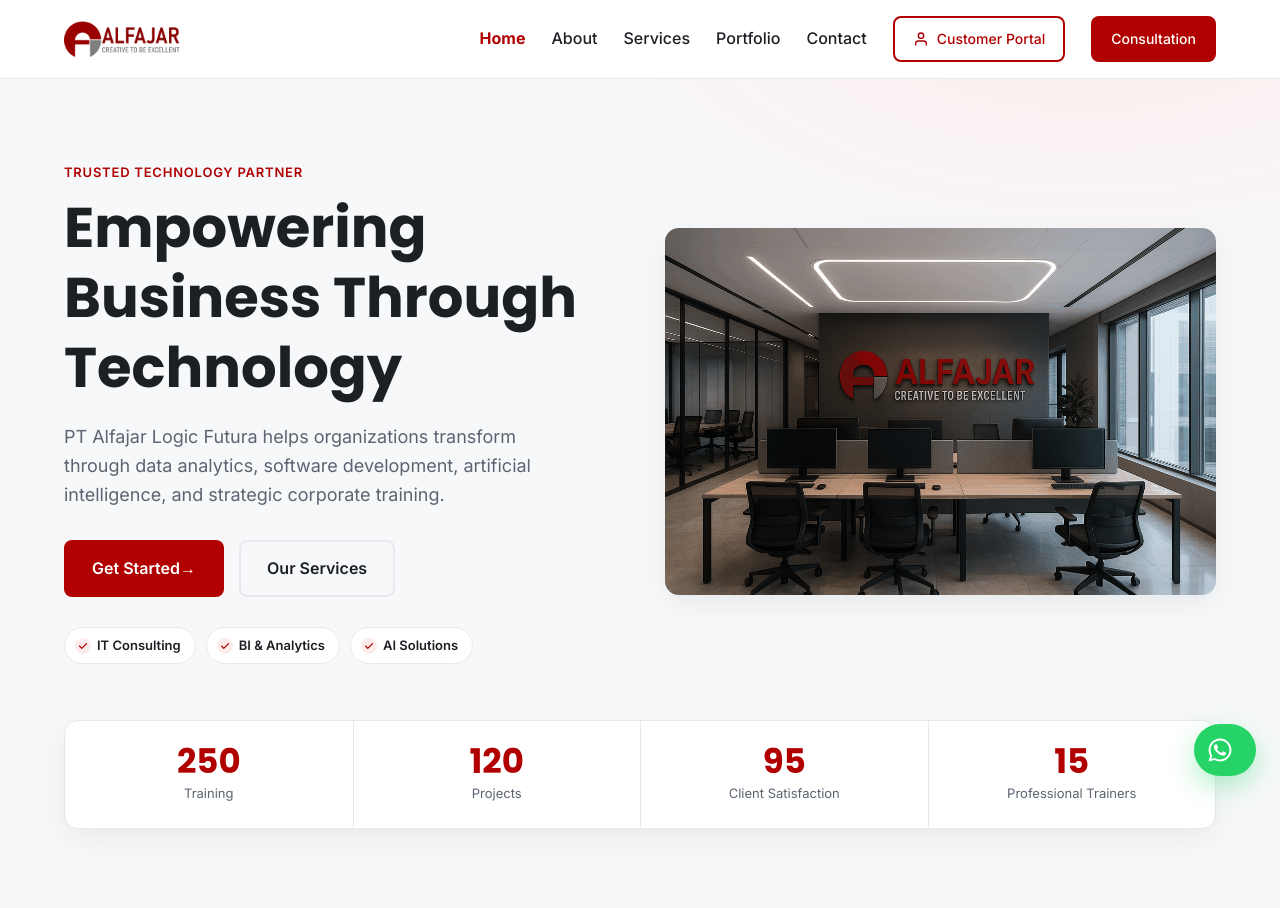
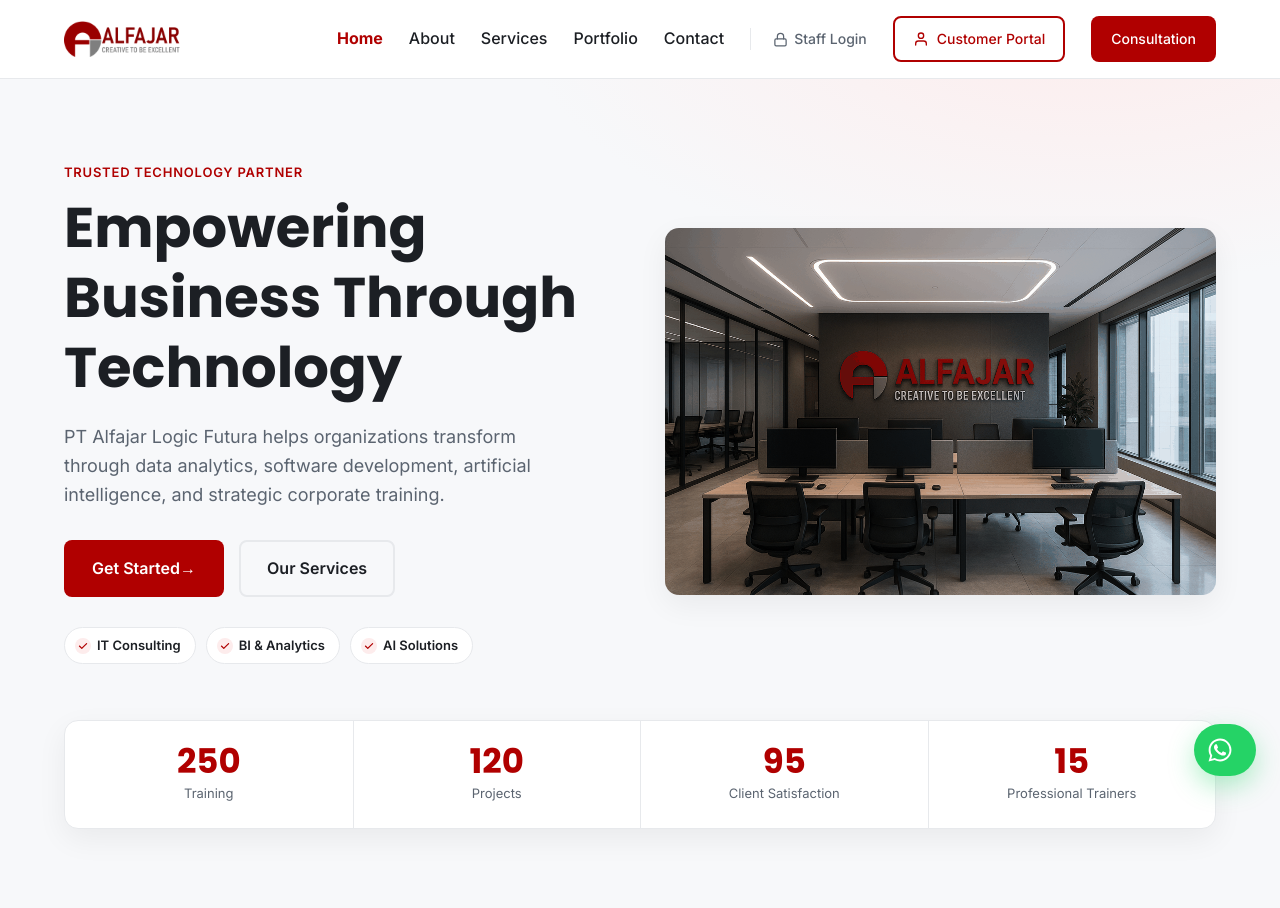
Before and after one commit to fajarsodiq91-sudo/ALF, a Laravel app: page / in a window 1280 px wide. Shown: the top 908 px of the page. Run offline with Laravel 12, Linux system fonts and the light colour scheme; data comes from the database, SQL or seed files in the repository; data that the repository does not hold is empty.

Commit message:
fix: bring the Staff Login link back to the public navbar
It only lived in the footer after the navbar cleanup and was hard to
find. It now sits in the navbar as a muted link with a lock icon, and
the test checks the navbar link, not just any link to the login page.

Co-Authored-By: Claude Opus 5.5 <noreply@anthropic.com>

```diff
--- a/public/css/site.css
+++ b/public/css/site.css
@@ -264,6 +264,20 @@ h1, h2, h3 {
 
 .site-nav a.btn--outline:hover {
   color: #fff;
+}
+
+.site-nav a.nav-staff {
+  display: inline-flex;
+  align-items: center;
+  gap: 6px;
+  padding-left: 22px;
+  border-left: 1px solid var(--color-border);
+  font-size: 14px;
+  color: var(--color-text-muted);
+}
+
+.site-nav a.nav-staff:hover {
+  color: var(--color-primary);
 }
 
 .site-nav a.is-current {
@@ -1715,6 +1729,11 @@ h1, h2, h3 {
     display: flex;
   }
 
+  .site-nav a.nav-staff {
+    padding-left: 0;
+    border-left: 0;
+  }
+
   .services-grid,
   .training-grid {
     grid-template-columns: 1fr;
--- a/resources/views/layouts/public.blade.php
+++ b/resources/views/layouts/public.blade.php
@@ -49,6 +49,10 @@
           @foreach ($navItems as $routeName => $item)
             <a href="{{ $item['url'] }}" @class(['is-current' => request()->routeIs($routeName)])>{{ $item['label'] }}</a>
           @endforeach
+          <a class="nav-staff" href="{{ route('login') }}" title="{{ SiteContent::text('global.nav_staff_login') }}">
+            <svg xmlns="http://www.w3.org/2000/svg" width="15" height="15" viewBox="0 0 24 24" fill="none" stroke="currentColor" stroke-width="2" stroke-linecap="round" stroke-linejoin="round" aria-hidden="true"><rect x="3" y="11" width="18" height="11" rx="2"/><path d="M7 11V7a5 5 0 0 1 10 0v4"/></svg>
+            {{ SiteContent::text('global.nav_staff_login') }}
+          </a>
           <a class="btn btn--small btn--outline" href="{{ route('portal.login') }}">
             <svg class="btn__icon" xmlns="http://www.w3.org/2000/svg" width="16" height="16" viewBox="0 0 24 24" fill="none" stroke="currentColor" stroke-width="2" stroke-linecap="round" stroke-linejoin="round" aria-hidden="true"><path d="M20 21v-2a4 4 0 0 0-4-4H8a4 4 0 0 0-4 4v2"/><circle cx="12" cy="7" r="4"/></svg>
             {{ SiteContent::text('global.nav_customer_portal') }}
```
Also changed, not shown: tests/Feature/PublicSiteTest.php (+1 -1 lines).
